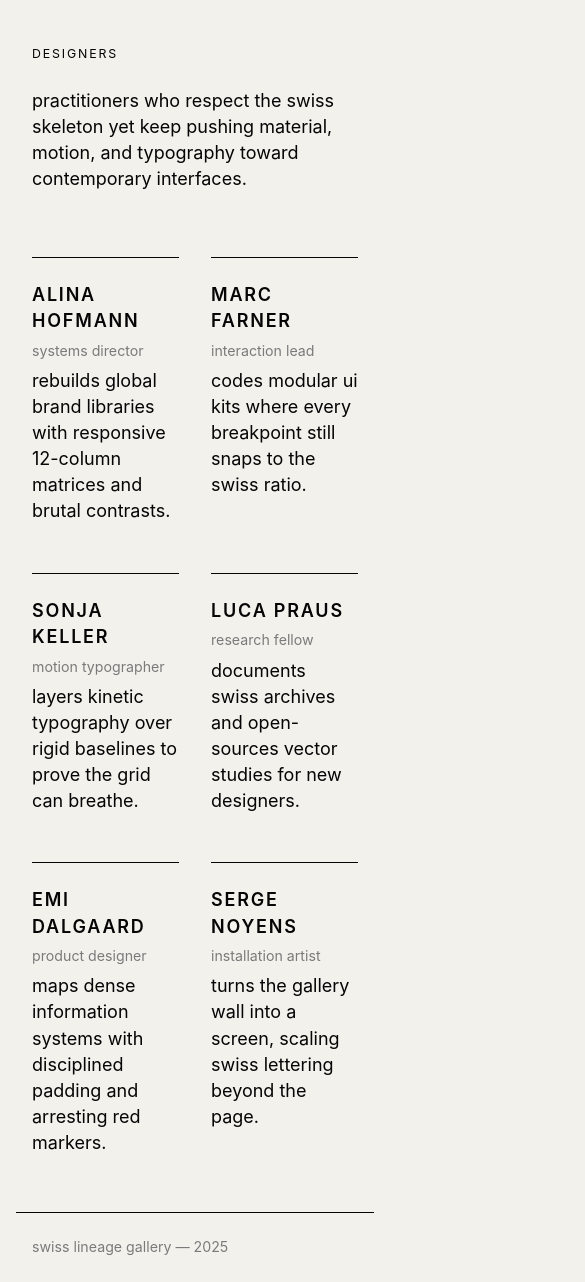
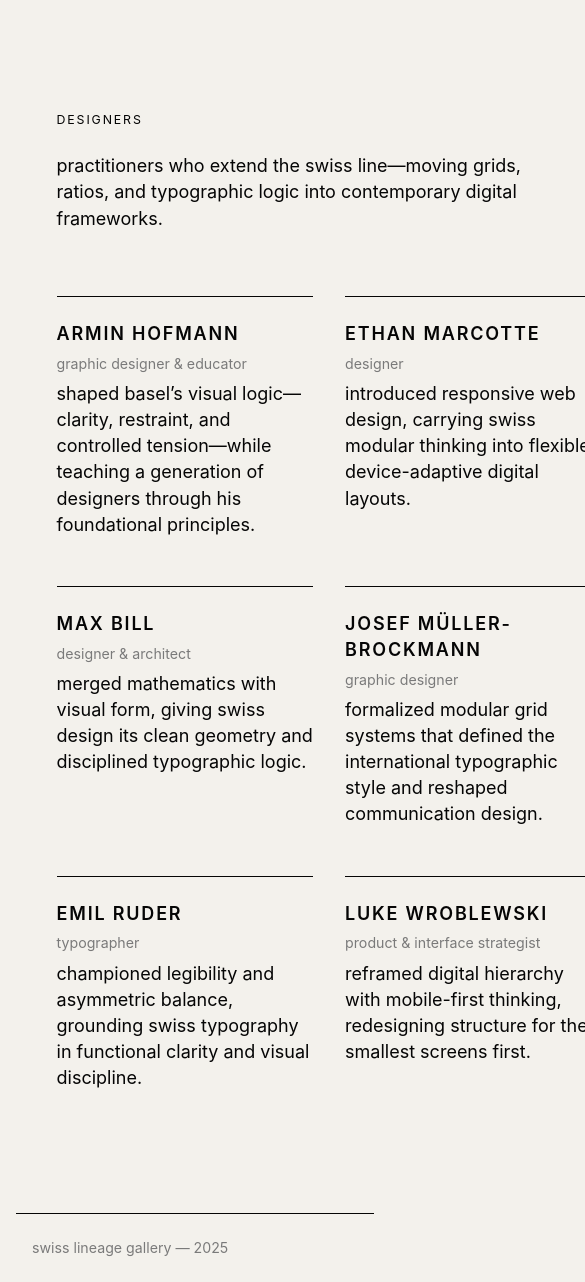
Before and after one commit to mcbridgeee/neo-swiss, an Eleventy site: page src/designers.njk in a window 390 px wide. Shown: the part 104-1386 px from the top of the page, 585 px wide, since content can reach past the window. Built offline with nearby package versions, Linux system fonts and the light colour scheme; Eleventy itself is replaced by a stand-in of ours; files that its build step writes are made by us from their sources.

Commit message:
fix: prepare accent styling update for designers and timeline pages

```diff
--- a/src/css/main.css
+++ b/src/css/main.css
@@ -1069,3 +1069,51 @@ h1 {
     margin-top: 3rem;
   }
 }
+
+/* --------------------------------------- */
+/* GLOBAL PAGE HERO / INTRO SPACING       */
+/* --------------------------------------- */
+
+.page-hero-title {
+  font-size: clamp(3rem, 8vw, 6rem);
+  font-weight: 700;
+  line-height: 1;
+  margin-top: 4rem;
+  margin-bottom: 3rem;
+  text-transform: lowercase;
+}
+
+.page-hero-title .accent-neo {
+  color: var(--accent-color);
+}
+
+.page-hero-intro {
+  font-size: clamp(1.125rem, 2.6vw, 1.45rem);
+  line-height: 1.55;
+  max-width: 70ch;
+  margin-bottom: 5rem;
+}
+
+.page-grid {
+  display: grid;
+  grid-template-columns: 1fr minmax(48ch, 70ch) 1fr;
+  padding-top: 6rem;
+  padding-bottom: 6rem;
+}
+
+.page-grid > * {
+  grid-column: 2;
+}
+
+/* mobile */
+@media (max-width: 768px) {
+  .page-hero-title {
+    margin-top: 2rem;
+    margin-bottom: 2rem;
+  }
+
+  .page-grid {
+    padding-top: 4rem;
+    padding-bottom: 4rem;
+  }
+}
--- a/src/designers.njk
+++ b/src/designers.njk
@@ -6,55 +6,75 @@ title: Designers
 <section class="page-section">
   <div class="container">
     <div class="page-grid">
-      <p class="page-intro">designers</p>
+
+      <p class="page-intro">
+        <span class="accent-neo">design</span>ers
+      </p>
+
       <p class="page-lede">
-        practitioners who respect the swiss skeleton yet keep pushing material, motion, and
-        typography toward contemporary interfaces.
+        practitioners who extend the swiss line—moving grids, ratios, and typographic logic
+        into contemporary digital frameworks.
       </p>
+
       <div class="page-content-grid">
         <div class="grid designers-grid">
+
+          <!-- 1 — armin hofmann -->
           <div class="designer-card">
-            <a href="#">alina hofmann</a>
-            <p class="designer-role">systems director</p>
+            <a href="#">armin hofmann</a>
+            <p class="designer-role">graphic designer & educator</p>
             <p class="designer-desc">
-              rebuilds global brand libraries with responsive 12-column matrices and brutal contrasts.
+              shaped basel’s visual logic—clarity, restraint, and controlled tension—while
+              teaching a generation of designers through his foundational principles.
             </p>
           </div>
           <div class="designer-card">
-            <a href="#">marc farner</a>
-            <p class="designer-role">interaction lead</p>
+            <a href="#">ethan marcotte</a>
+            <p class="designer-role">designer</p>
             <p class="designer-desc">
-              codes modular ui kits where every breakpoint still snaps to the swiss ratio.
+              introduced responsive web design, carrying swiss modular thinking into flexible,
+              device-adaptive digital layouts.
             </p>
           </div>
+
           <div class="designer-card">
-            <a href="#">sonja keller</a>
-            <p class="designer-role">motion typographer</p>
+            <a href="#">max bill</a>
+            <p class="designer-role">designer & architect</p>
             <p class="designer-desc">
-              layers kinetic typography over rigid baselines to prove the grid can breathe.
+              merged mathematics with visual form, giving swiss design its clean geometry and
+              disciplined typographic logic.
             </p>
           </div>
+
           <div class="designer-card">
-            <a href="#">luca praus</a>
-            <p class="designer-role">research fellow</p>
+            <a href="#">josef müller-brockmann</a>
+            <p class="designer-role">graphic designer</p>
             <p class="designer-desc">
-              documents swiss archives and open-sources vector studies for new designers.
+              formalized modular grid systems that defined the international typographic style
+              and reshaped communication design.
             </p>
           </div>
+
+
           <div class="designer-card">
-            <a href="#">emi dalgaard</a>
-            <p class="designer-role">product designer</p>
+            <a href="#">emil ruder</a>
+            <p class="designer-role">typographer</p>
             <p class="designer-desc">
-              maps dense information systems with disciplined padding and arresting red markers.
+              championed legibility and asymmetric balance, grounding swiss typography in
+              functional clarity and visual discipline.
             </p>
           </div>
+
+
           <div class="designer-card">
-            <a href="#">serge noyens</a>
-            <p class="designer-role">installation artist</p>
+            <a href="#">luke wroblewski</a>
+            <p class="designer-role">product & interface strategist</p>
             <p class="designer-desc">
-              turns the gallery wall into a screen, scaling swiss lettering beyond the page.
+              reframed digital hierarchy with mobile-first thinking, redesigning structure for
+              the smallest screens first.
             </p>
           </div>
+
         </div>
       </div>
     </div>
--- a/src/timeline.njk
+++ b/src/timeline.njk
@@ -6,7 +6,11 @@ title: Timeline
 <section class="page-section">
   <div class="container">
     <div class="page-grid">
-      <p class="page-intro">timeline</p>
+
+      <p class="page-intro">
+        <span class="accent-neo">time</span>line
+      </p>
+
       <p class="page-lede">
         from the disciplined grids of zurich to kinetic, device-ready compositions. each moment extends the swiss line.
       </p>
```
Also changed, not shown: src/index.njk (+13 -13 lines).
